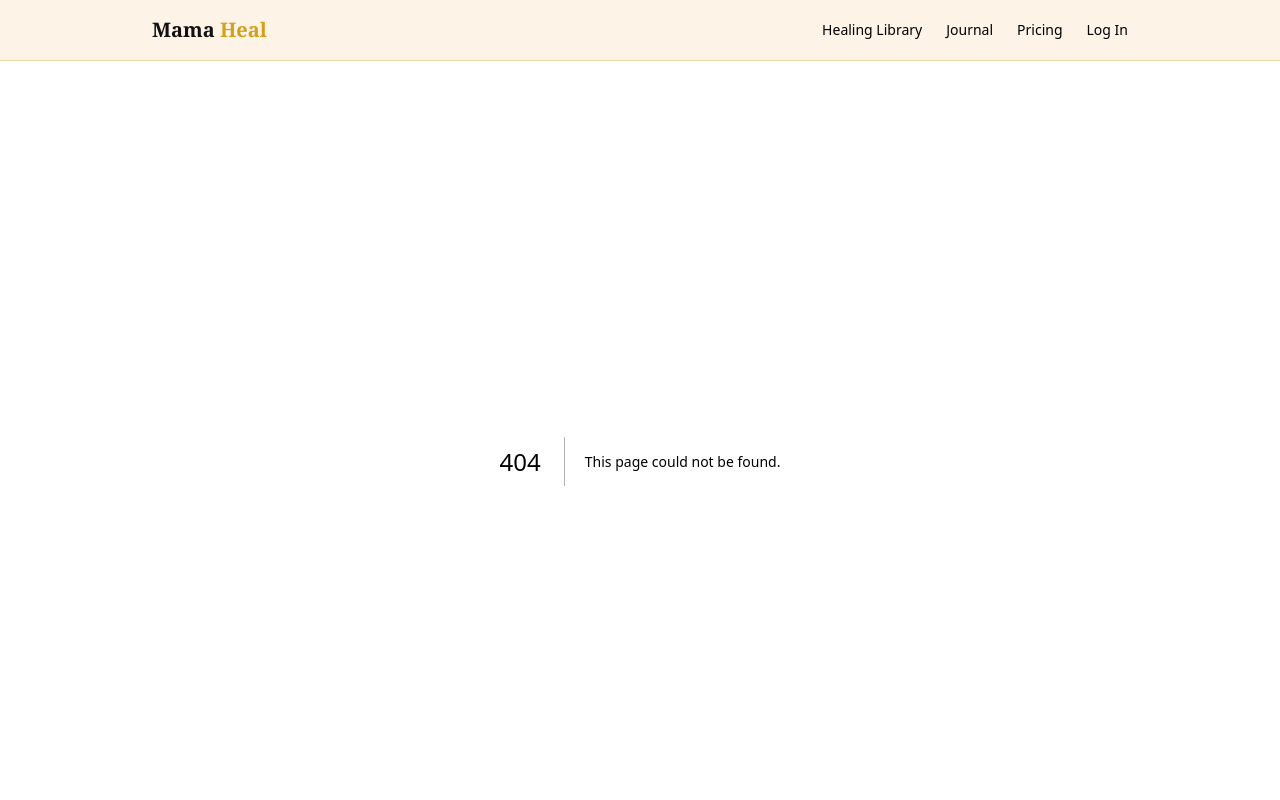
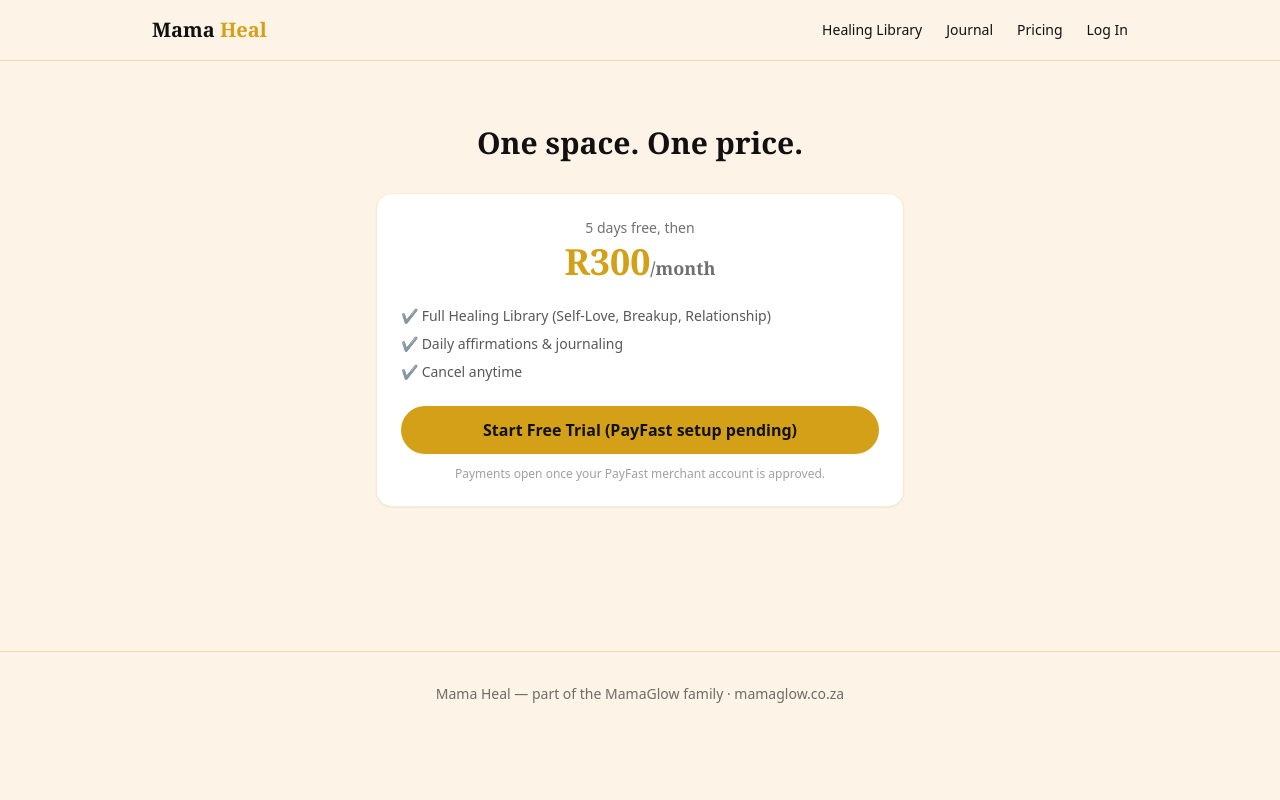
Before and after one commit to glowmama4-cloud/mama-heal, a Next.js app: page /pricing in a window 1280 px wide. Before the commit this address had no page. Shown: the top 800 px of the page. Built offline with nearby package versions, Linux system fonts and the light colour scheme.

Commit message:
Create page.js

```diff
--- /dev/null
+++ b/app/pricing/page.js
@@ -0,0 +1,26 @@
+export default function Pricing() {
+  return (
+    <div className="max-w-xl mx-auto px-6 py-16 text-center">
+      <h1 className="text-3xl font-serif font-bold mb-4">One space. One price.</h1>
+      <div className="card mt-8">
+        <p className="text-ink/60 text-sm mb-1">5 days free, then</p>
+        <p className="text-4xl font-serif font-bold text-gold">R300<span className="text-lg text-ink/60">/month</span></p>
+        <ul className="mt-6 text-left text-sm text-ink/70 space-y-2">
+          <li>✔ Full Healing Library (Self-Love, Breakup, Relationship)</li>
+          <li>✔ Daily affirmations & journaling</li>
+          <li>✔ Cancel anytime</li>
+        </ul>
+        <button
+          className="btn-gold w-full mt-6"
+          disabled
+          title="PayFast merchant account not yet connected"
+        >
+          Start Free Trial (PayFast setup pending)
+        </button>
+        <p className="text-xs text-ink/40 mt-3">
+          Payments open once your PayFast merchant account is approved.
+        </p>
+      </div>
+    </div>
+  )
+}
```
